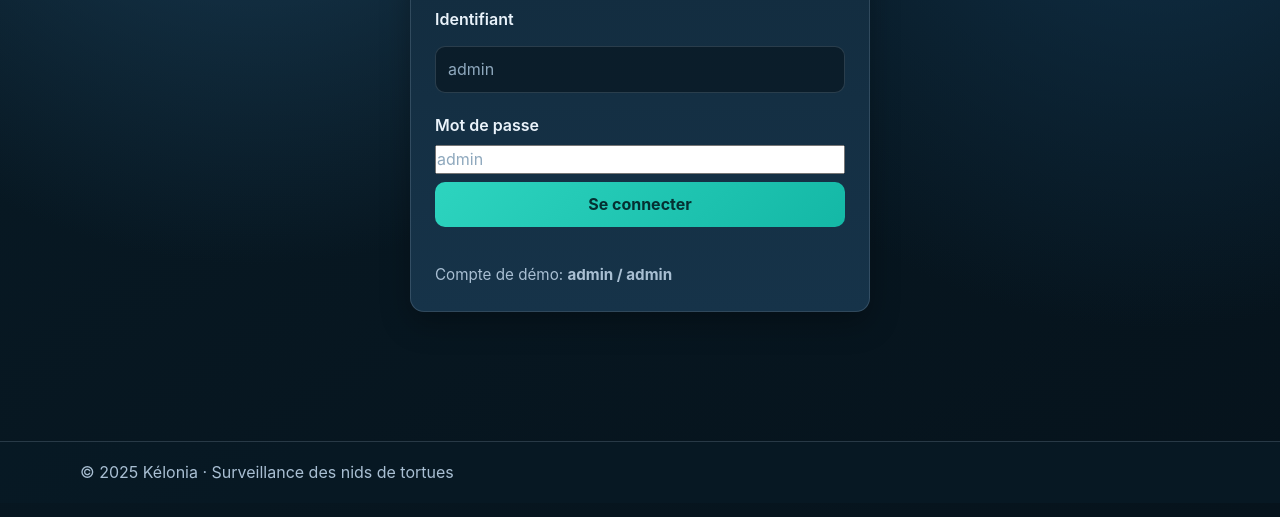
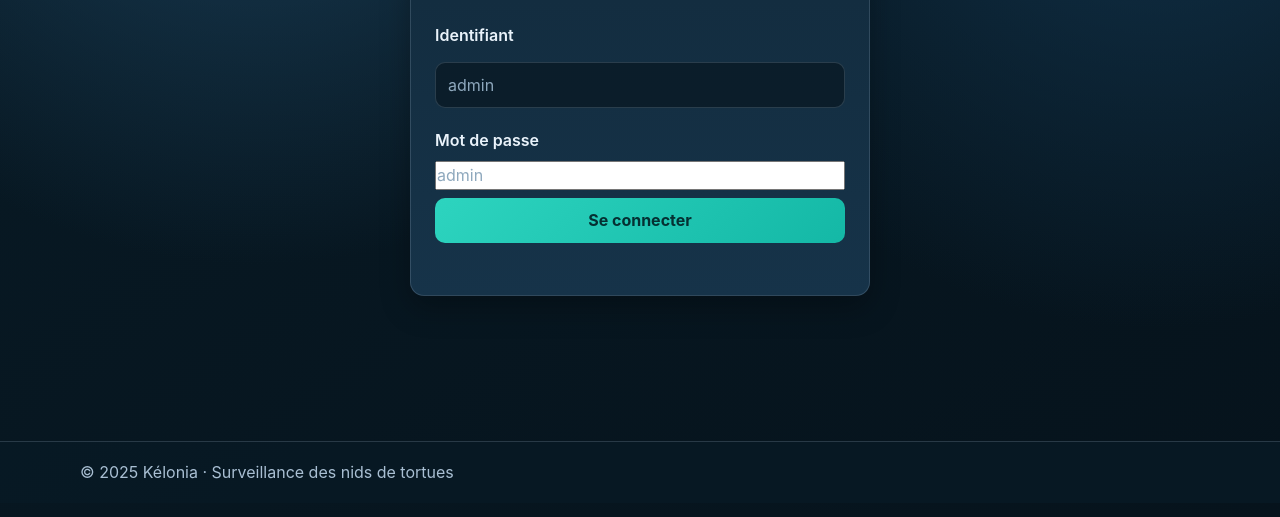
Before and after one commit to tonyhuet370-coder/kelo, a plain HTML site: page login.html in a window 1280 px wide. Shown: the part 281-798 px from the top of the page. Drawn offline with Linux system fonts and the light colour scheme.

Commit message:
ajout page login

```diff
--- a/login.html
+++ b/login.html
@@ -38,7 +38,7 @@
         <p id="loginError" class="login-error" aria-live="polite"></p>
       </form>
 
-      <p class="login-hint">Compte de démo: <strong>admin / admin</strong></p>
+
     </section>
   </main>
 
```
